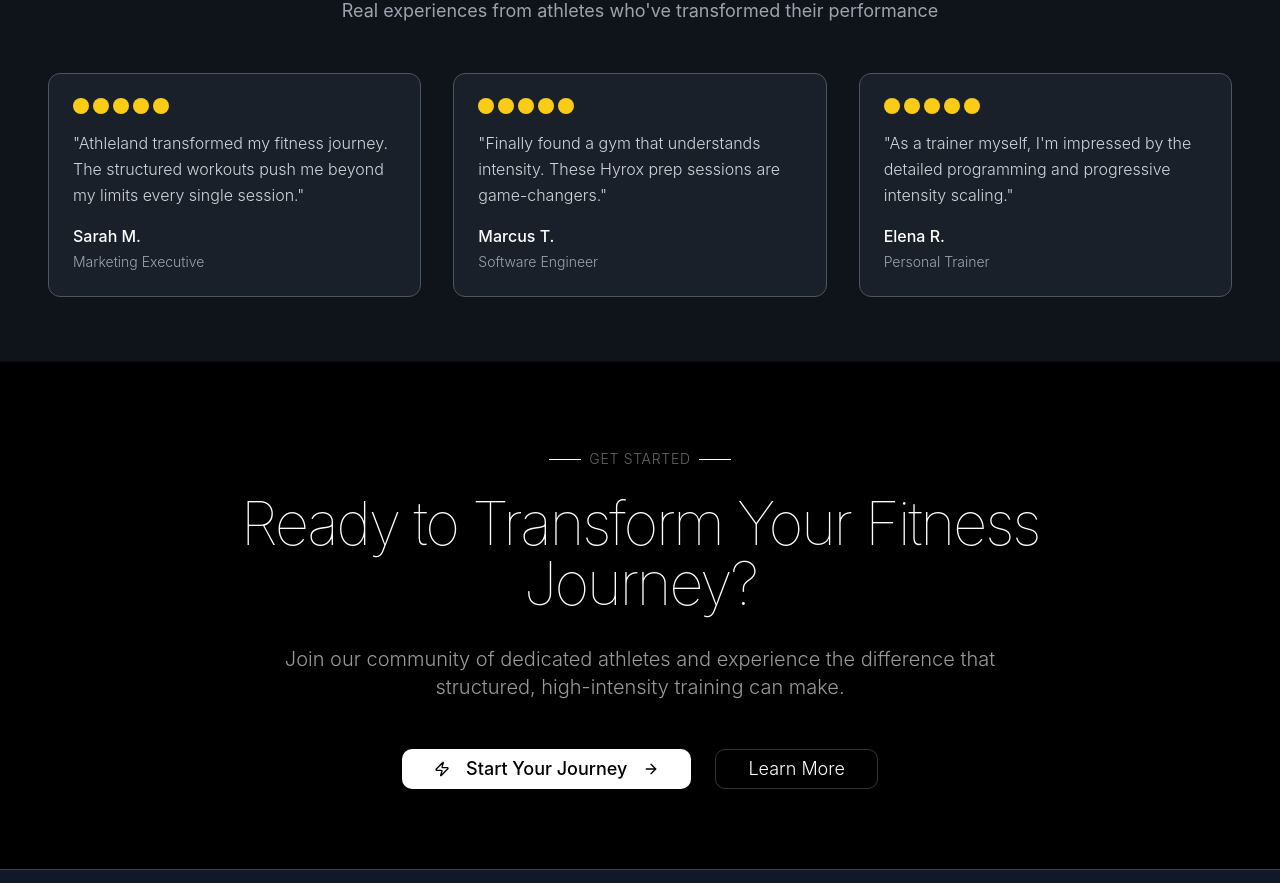
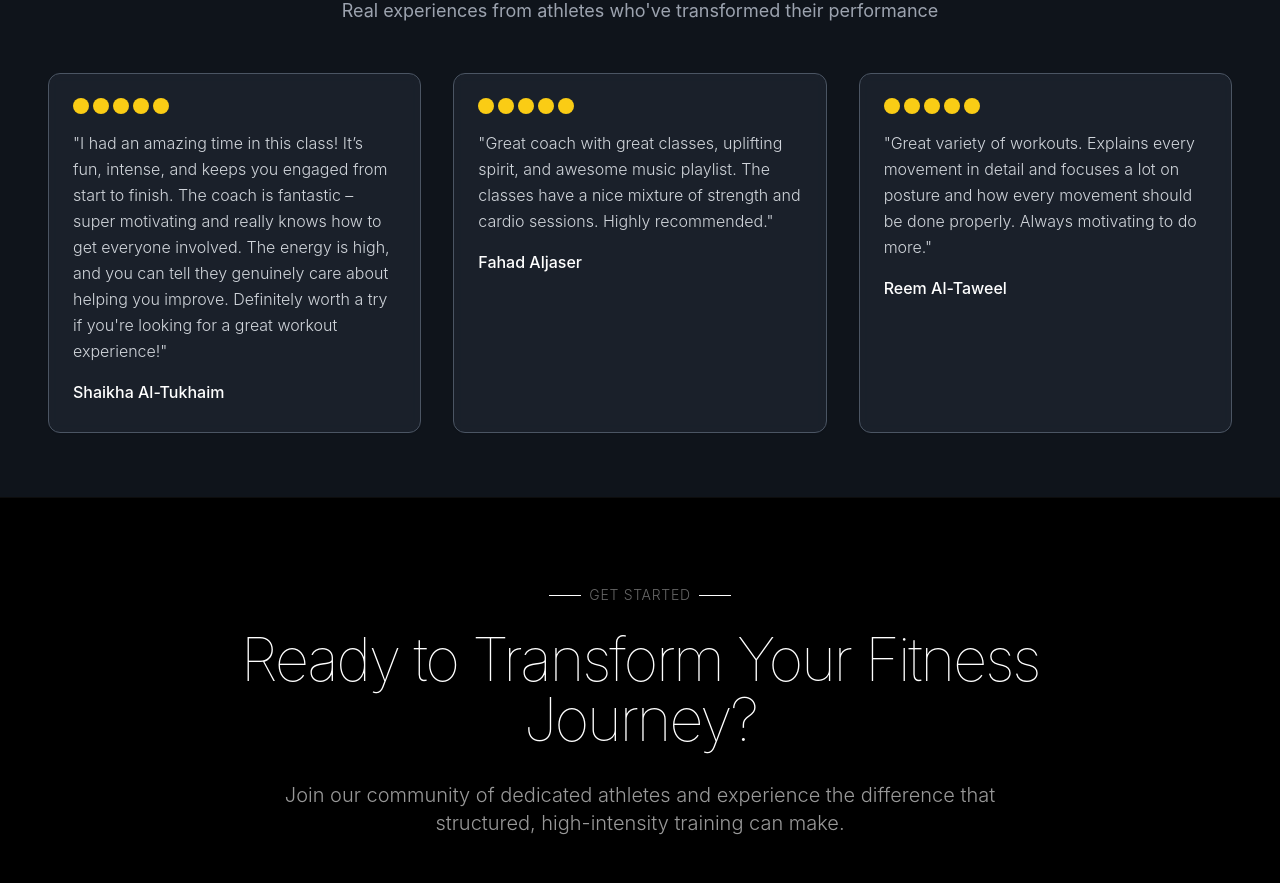
Before and after one commit to athlelandapptest-ux/Athleland, a Next.js app: page / in a window 1280 px wide. Shown: the part 7440-8323 px from the top of the page. Built offline with nearby package versions, Linux system fonts and the light colour scheme.

Commit message:
Update testimonials with new names and content

```diff
--- a/components/testimonials.tsx
+++ b/components/testimonials.tsx
@@ -2,22 +2,22 @@ import { Card, CardContent } from "@/components/ui/card"
 
 const testimonials = [
   {
-    name: "Sarah M.",
-    role: "Marketing Executive",
+    name: "Shaikha Al-Tukhaim",
+    role: "",
     content:
-      "Athleland transformed my fitness journey. The structured workouts push me beyond my limits every single session.",
+      "I had an amazing time in this class! It’s fun, intense, and keeps you engaged from start to finish. The coach is fantastic – super motivating and really knows how to get everyone involved. The energy is high, and you can tell they genuinely care about helping you improve. Definitely worth a try if you're looking for a great workout experience!",
     rating: 5,
   },
   {
-    name: "Marcus T.",
-    role: "Software Engineer",
-    content: "Finally found a gym that understands intensity. These Hyrox prep sessions are game-changers.",
+    name: "Fahad Aljaser",
+    role: "",
+    content: "Great coach with great classes, uplifting spirit, and awesome music playlist. The classes have a nice mixture of strength and cardio sessions. Highly recommended.",
     rating: 5,
   },
   {
-    name: "Elena R.",
-    role: "Personal Trainer",
-    content: "As a trainer myself, I'm impressed by the detailed programming and progressive intensity scaling.",
+    name: "Reem Al-Taweel",
+    role: "",
+    content: "Great variety of workouts. Explains every movement in detail and focuses a lot on posture and how every movement should be done properly. Always motivating to do more.",
     rating: 5,
   },
 ]
```
